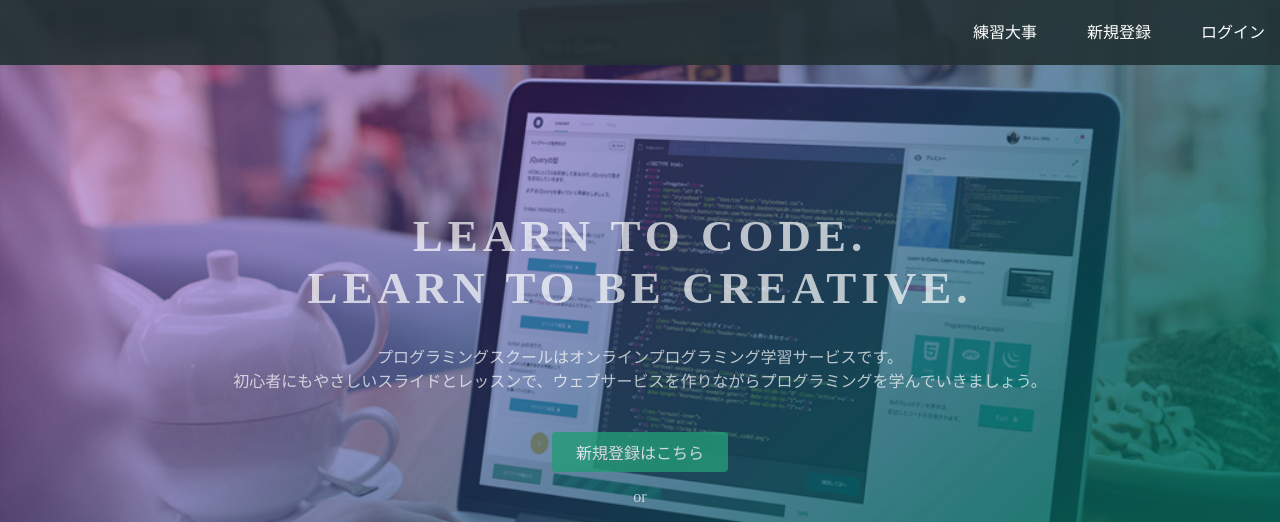
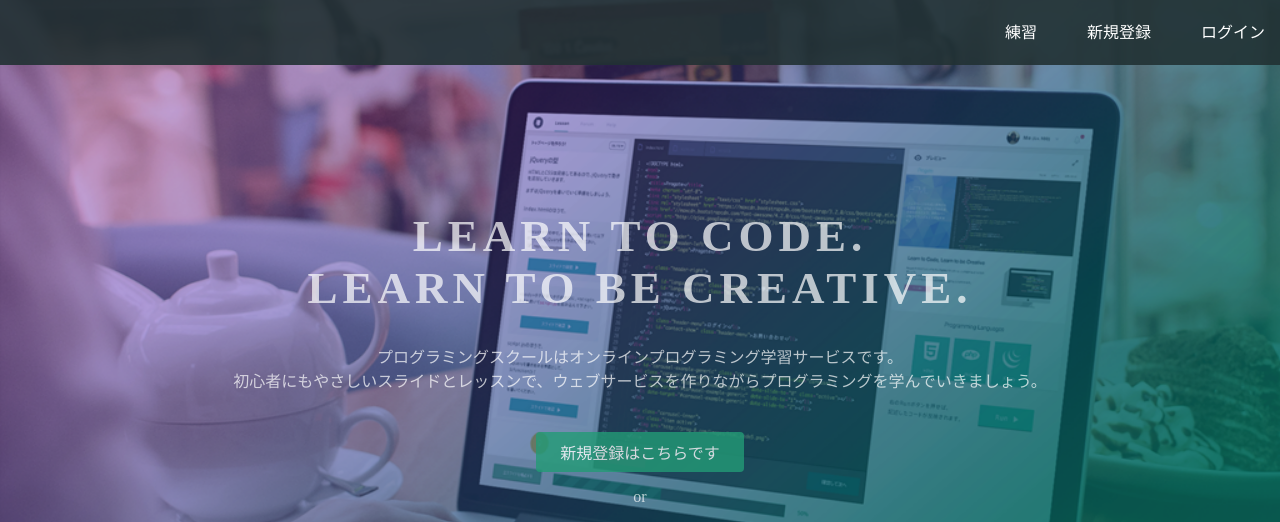
Before and after one commit to mash716/html, a plain HTML site: page index.html in a window 1280 px wide. Shown: the top 522 px of the page. Drawn offline with Linux system fonts and the light colour scheme.

Commit message:
Update index.html

```diff
--- a/index.html
+++ b/index.html
@@ -14,7 +14,7 @@
       </div>
       <span class="fa fa-bars menu-icon"></span>
       <div class="header-right">
-        <a href="#">練習大事</a>
+        <a href="#">練習</a>
         <a href="#">新規登録</a>
         <a href="#" class="login">ログイン</a>
       </div>
@@ -25,7 +25,7 @@
       <h1>LEARN TO CODE.<br>LEARN TO BE CREATIVE.</h1>
       <p>プログラミングスクールはオンラインプログラミング学習サービスです。<br>初心者にもやさしいスライドとレッスンで、ウェブサービスを作りながらプログラミングを学んでいきましょう。</p>
       <div class="btn-wrapper">
-        <a href="#" class="btn signup">新規登録はこちら</a>
+        <a href="#" class="btn signup">新規登録はこちらです</a>
         <p>or</p>
         <a href="#" class="btn facebook"><span class="fa fa-facebook"></span>Facebookで登録</a>
         <a href="#" class="btn twitter"><span class="fa fa-twitter"></span>Twitterで登録</a>
```
